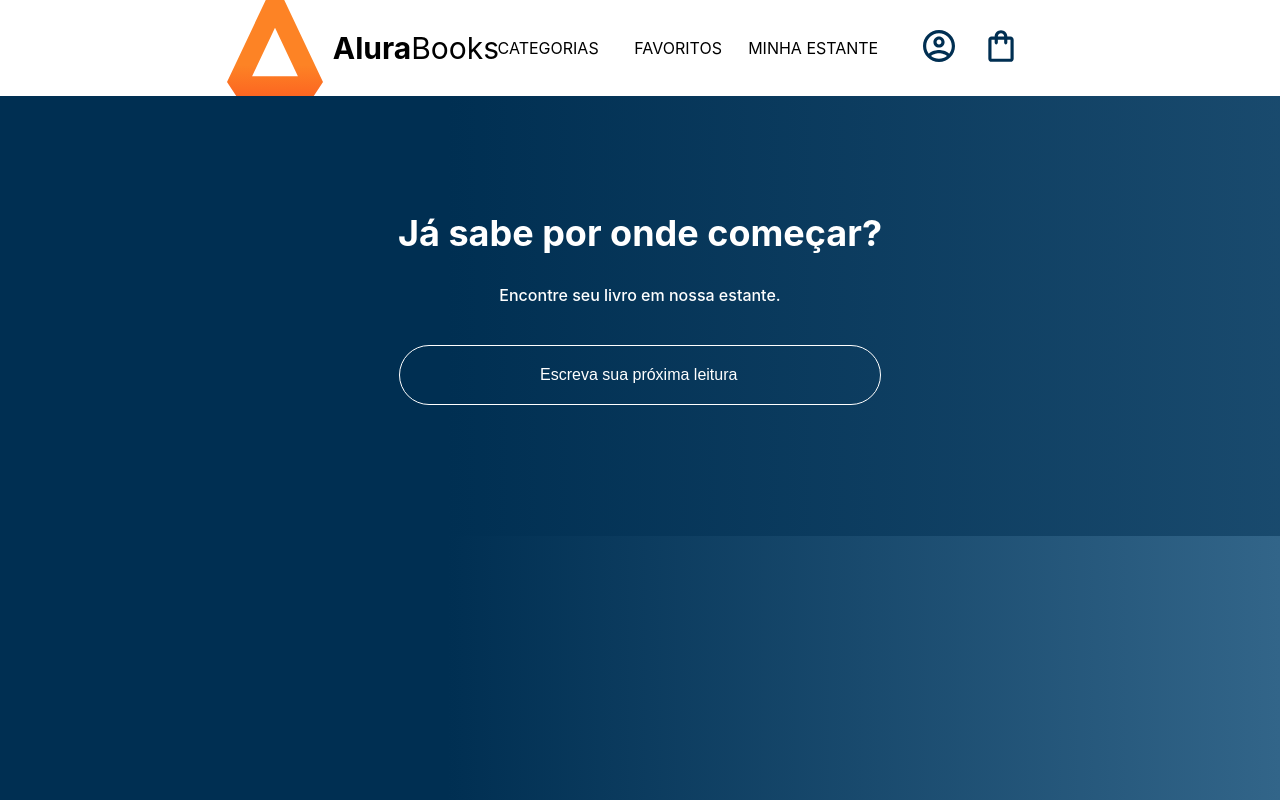
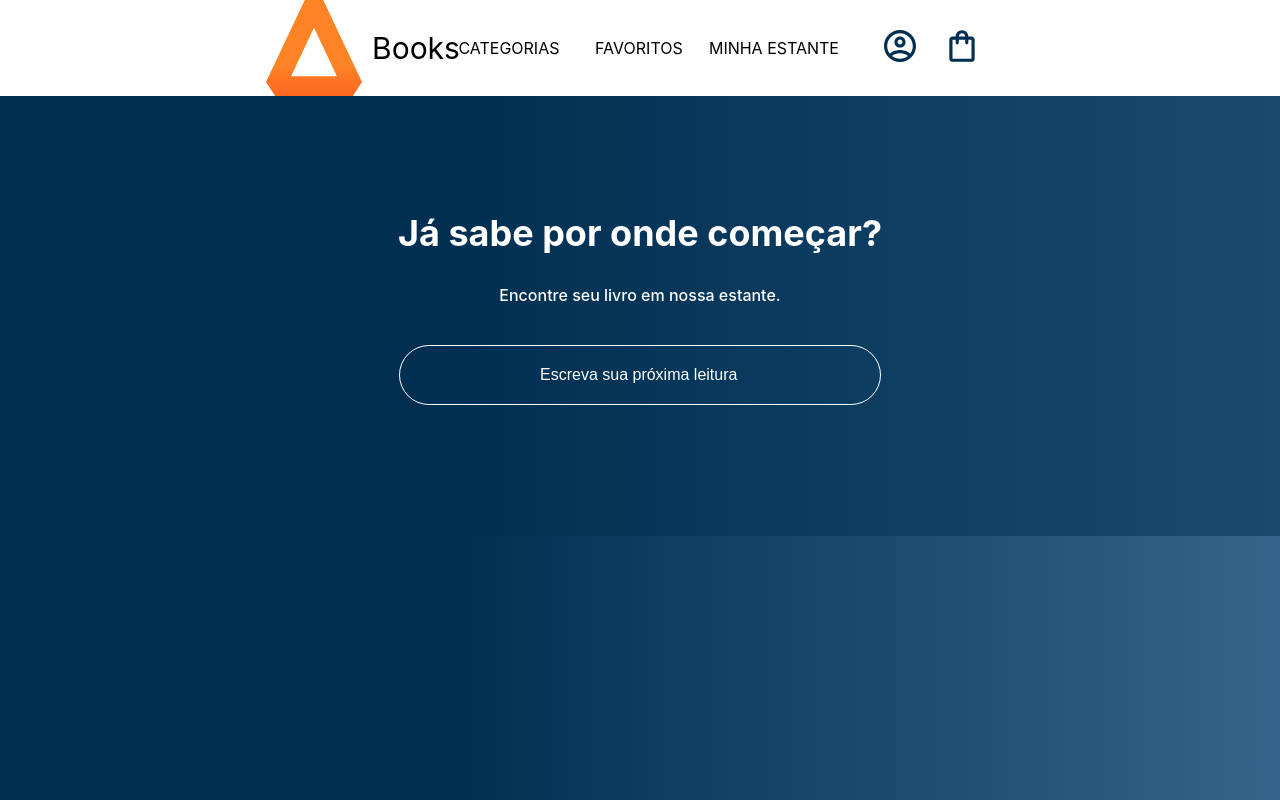
Before and after one commit to WeelSilva/alura-books, a React (Create React App) app: page / in a window 1280 px wide. Built offline with nearby package versions, Linux system fonts and the light colour scheme.

Commit message:
identando o codigo

```diff
--- a/src/componentes/Logo/index.js
+++ b/src/componentes/Logo/index.js
@@ -14,7 +14,7 @@ function Logo() {
     <LogoContainer>
       <LogoImage src={logo} alt="logo da pagina" />
       <p>
-        <strong>Alura</strong>Books
+        Books
       </p>
     </LogoContainer>
   );
```
